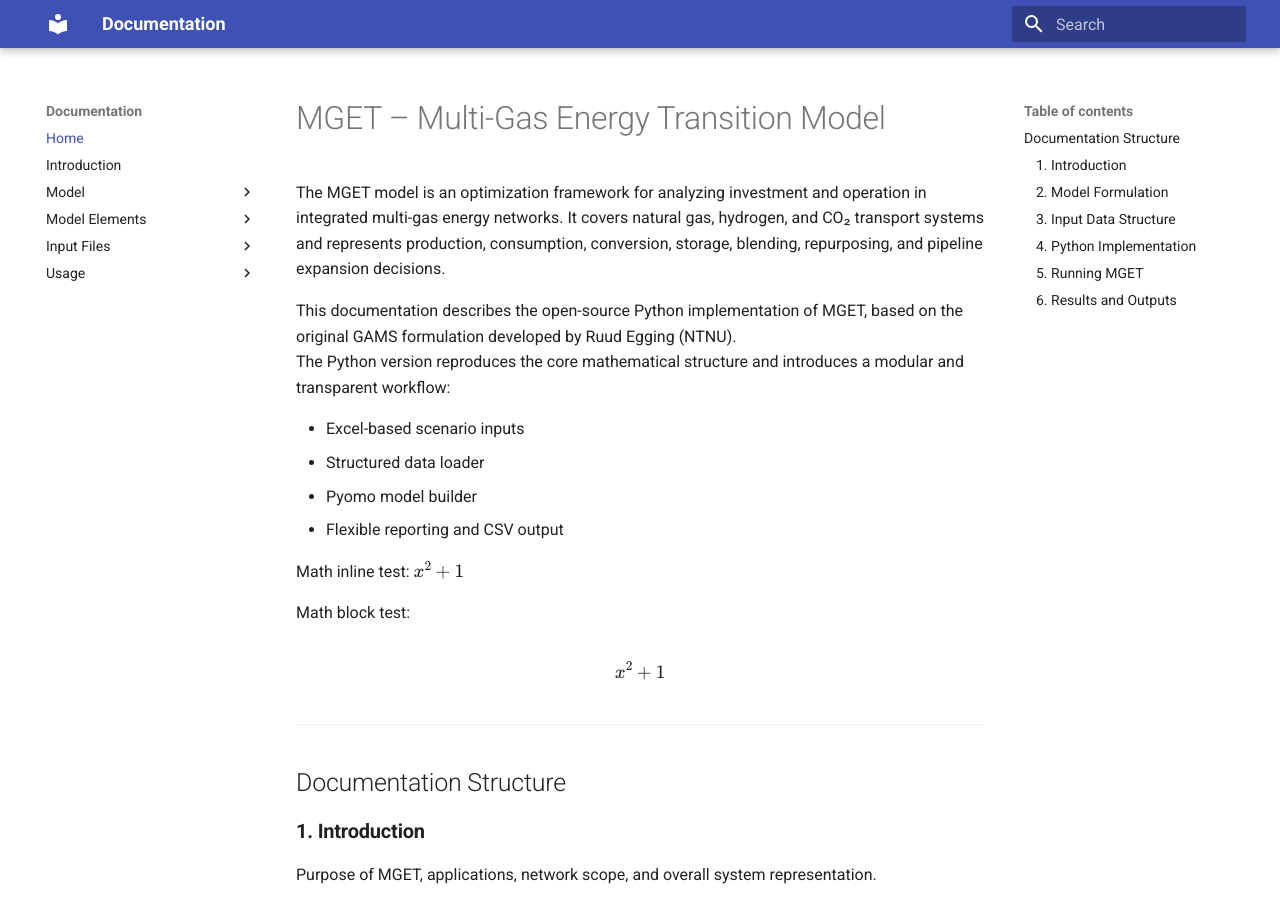
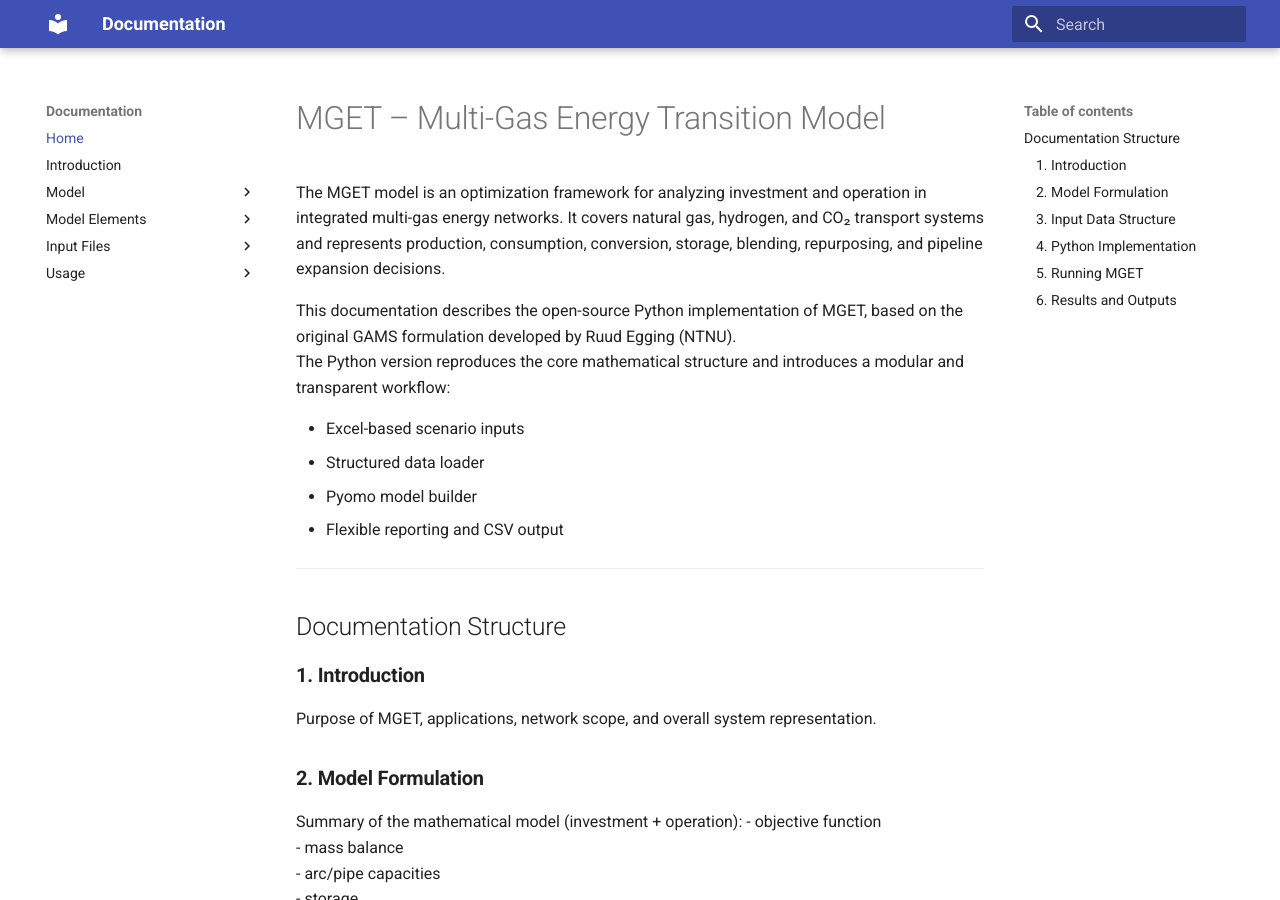
Before and after one commit to ParinazAliasghari/NordHHub, an MkDocs documentation site: the page built from docs/index.md, in a window 1280 px wide and 900 px high. Built offline with MkDocs 1.6.1 and Material for MkDocs 9.7.7, drawn with Linux system fonts in a browser that asks for light colours.

Commit message:
Update index.md

```diff
--- a/docs/index.md
+++ b/docs/index.md
@@ -9,15 +9,6 @@ The Python version reproduces the core mathematical structure and introduces a m
 - Structured data loader
 - Pyomo model builder
 - Flexible reporting and CSV output
-
-Math inline test: $x^2 + 1$
-
-Math block test:
-
-$$
-x^2 + 1
-$$
-
 
 ---
 
```
